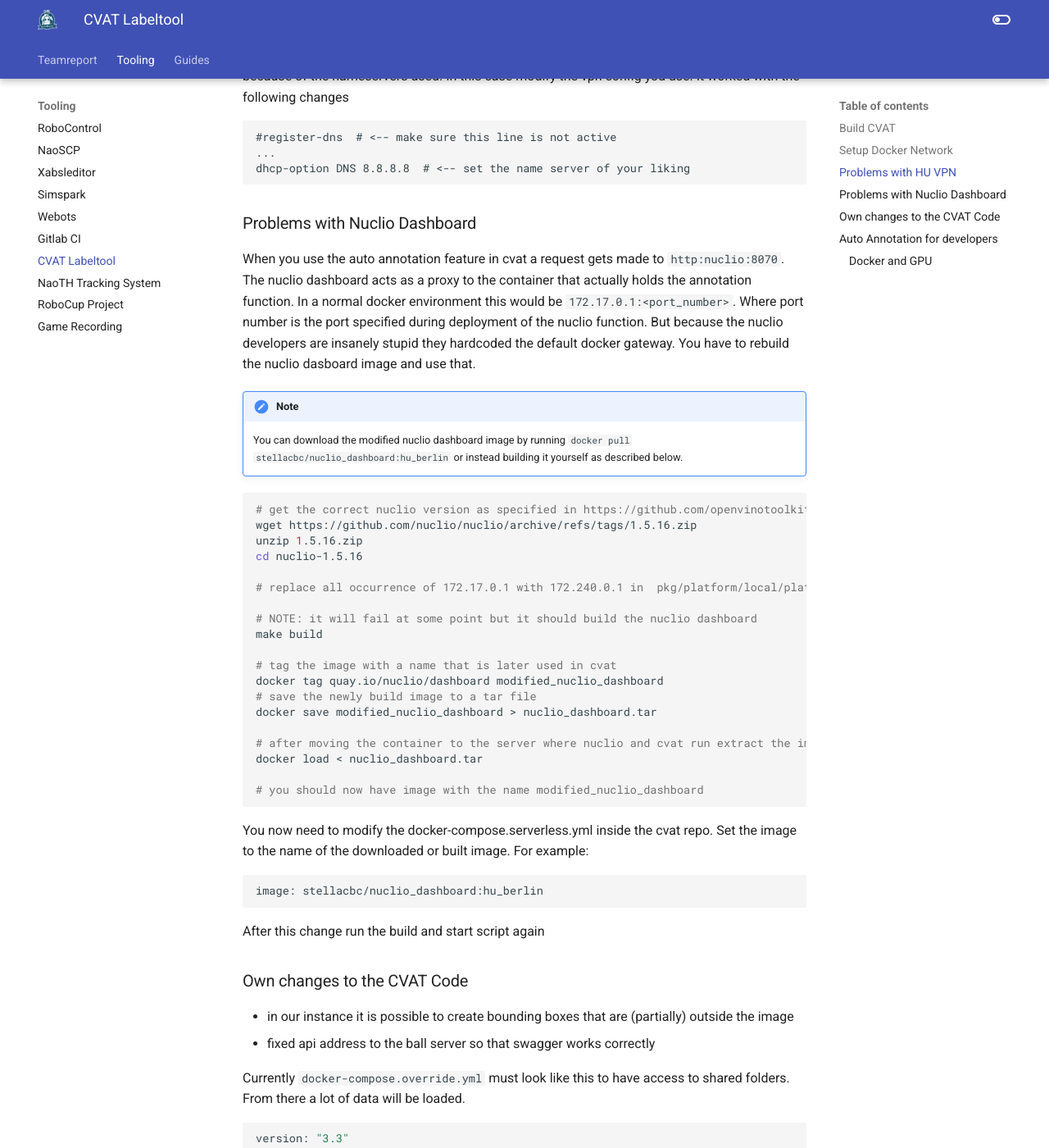
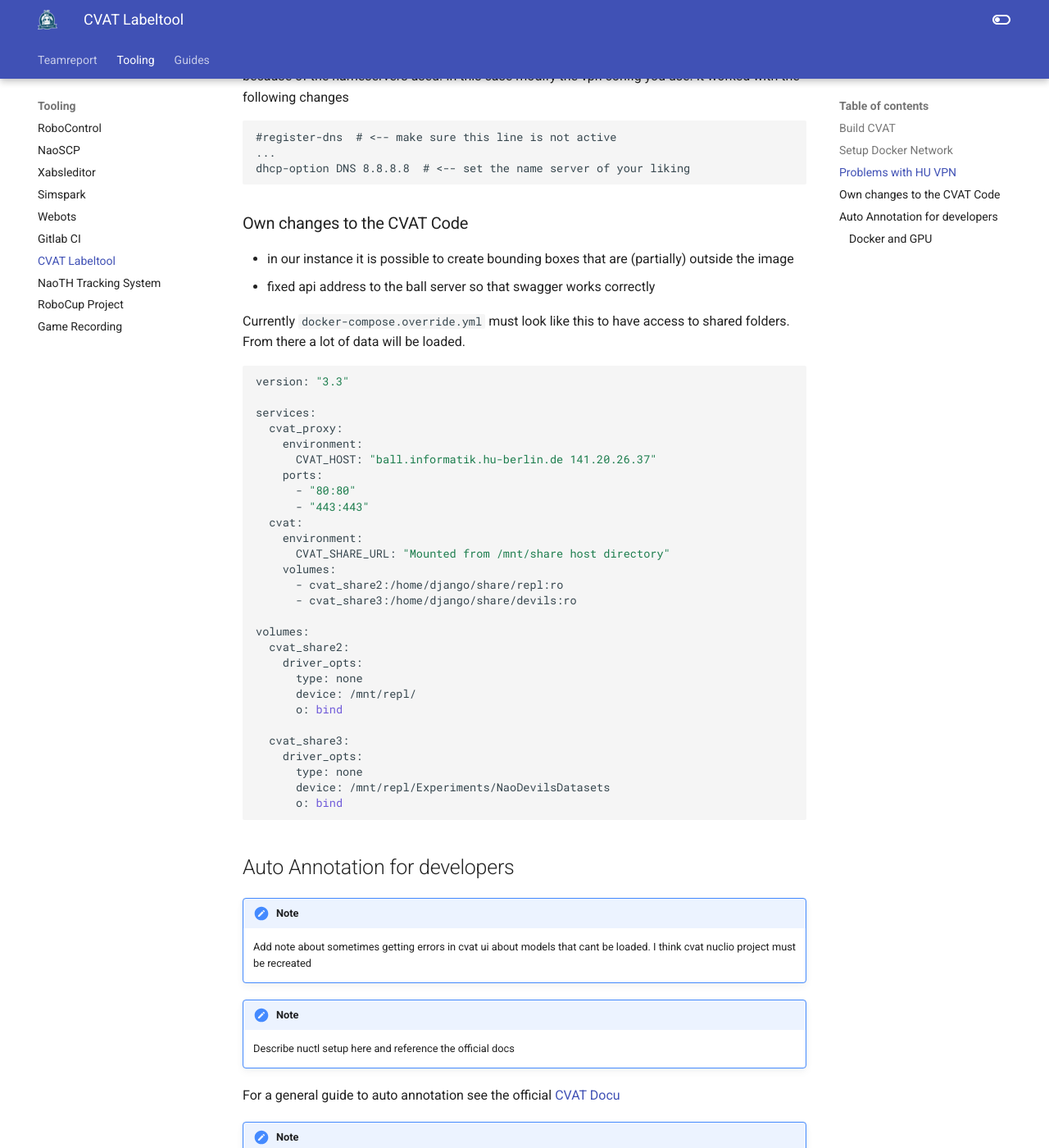
Before and after one commit to BerlinUnited/berlinunited.github.io, an MkDocs documentation site: the page built from docs/naoth_tools/cvat.md, in a window 1280 px wide and 1400 px high, scrolled down 1579 px. Shown: the whole window at 82% size. Built offline with MkDocs 1.6.1 and Material for MkDocs 9.7.7, drawn with Linux system fonts in a browser that asks for light colours.

Commit message:
remove hack for nuclio because it seems to work now without a custom image

````diff
--- a/docs/naoth_tools/cvat.md
+++ b/docs/naoth_tools/cvat.md
@@ -69,46 +69,6 @@
 dhcp-option DNS 8.8.8.8  # <-- set the name server of your liking
 
 ```
-### Problems with Nuclio Dashboard
-When you use the auto annotation feature in cvat a request gets made to `http:nuclio:8070`. The nuclio dashboard acts
-as a proxy to the container that actually holds the annotation function. In a normal docker environment this would be
-`172.17.0.1:<port_number>`. Where port number is the port specified during deployment of the nuclio function. But because
-the nuclio developers are insanely stupid they hardcoded the default docker gateway. You have to rebuild the
-nuclio dasboard image and use that.
-
-!!! Note
-    You can download the modified nuclio dashboard image by running `docker pull stellacbc/nuclio_dashboard:hu_berlin`
-    or instead building it yourself as described below.
-
-```bash
-# get the correct nuclio version as specified in https://github.com/openvinotoolkit/cvat/blob/develop/components/serverless/docker-compose.serverless.yml
-wget https://github.com/nuclio/nuclio/archive/refs/tags/1.5.16.zip
-unzip 1.5.16.zip
-cd nuclio-1.5.16
-
-# replace all occurrence of 172.17.0.1 with 172.240.0.1 in  pkg/platform/local/platform.go
-
-# NOTE: it will fail at some point but it should build the nuclio dashboard
-make build
-
-# tag the image with a name that is later used in cvat
-docker tag quay.io/nuclio/dashboard modified_nuclio_dashboard
-# save the newly build image to a tar file
-docker save modified_nuclio_dashboard > nuclio_dashboard.tar
-
-# after moving the container to the server where nuclio and cvat run extract the image from the tar file
-docker load < nuclio_dashboard.tar
-
-# you should now have image with the name modified_nuclio_dashboard
-```
-You now need to modify the docker-compose.serverless.yml inside the cvat repo. Set the image to the name of the
-downloaded or built image. For example:
-```bash
-image: stellacbc/nuclio_dashboard:hu_berlin
-```
-After this change run the build and start script again
-
-
 
 ### Own changes to the CVAT Code
 - in our instance it is possible to create bounding boxes that are (partially) outside the image
````
